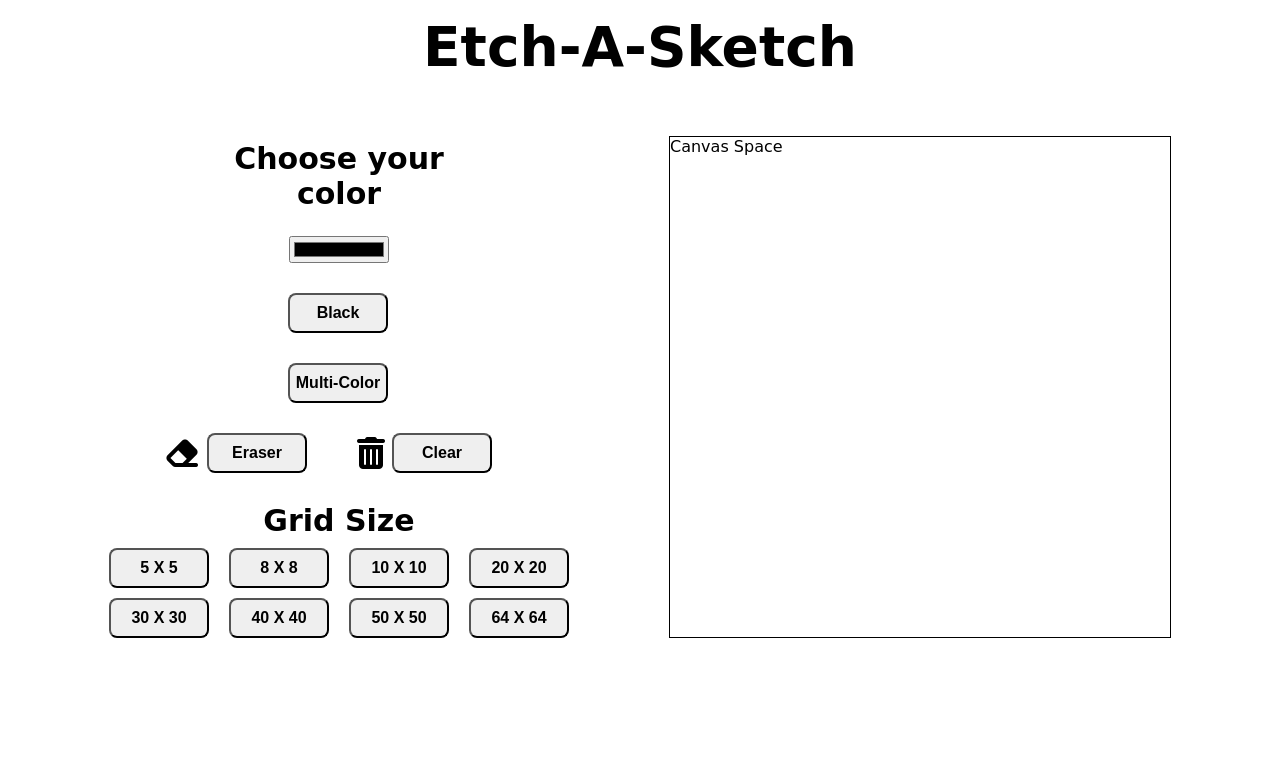
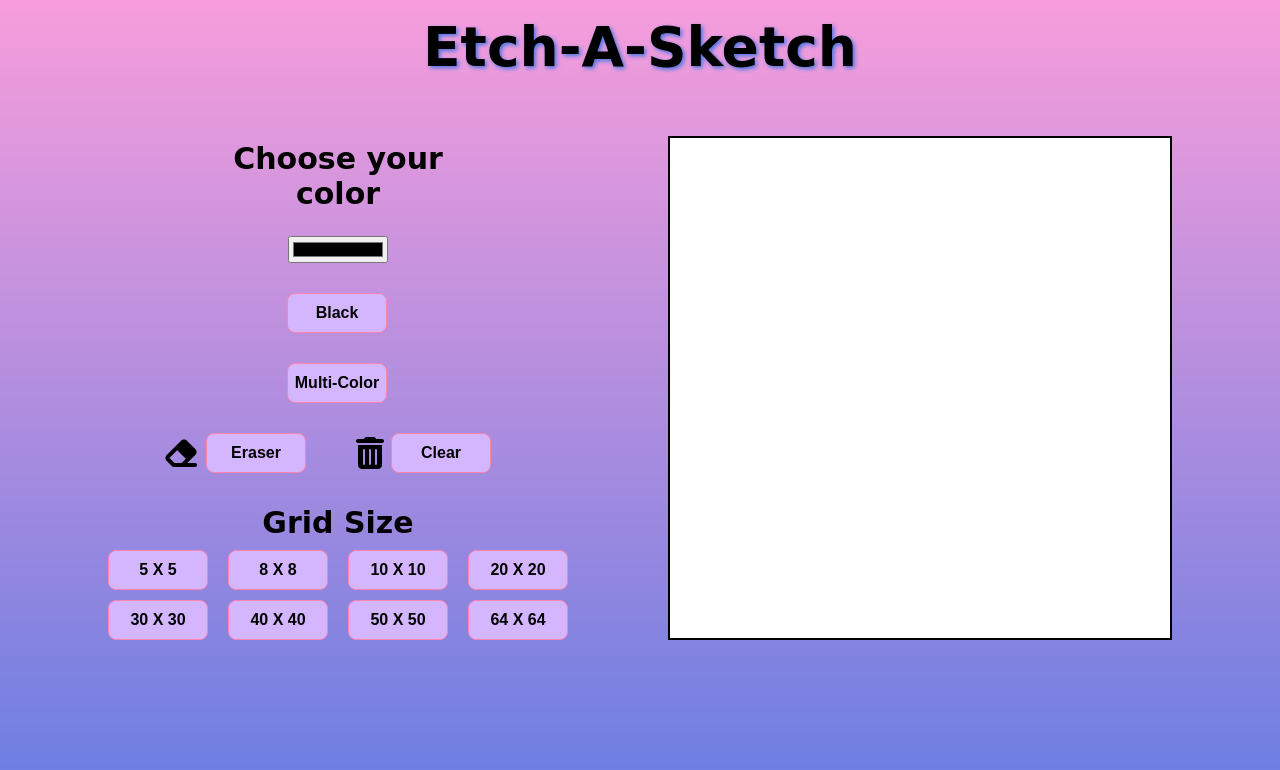
Before and after one commit to CassV22/EtchASketch, a plain HTML site: page index.html in a window 1280 px wide. Drawn offline with Linux system fonts and the light colour scheme; a web font is replaced by a local one.

Commit message:
Completed UI; no JS

```diff
--- a/index.html
+++ b/index.html
@@ -45,14 +45,14 @@
             <div class="grid_change">
                 <h2 class="grid_title">Grid Size</h2>
                 <div class="grid-container">
-                    <button>5 X 5</button>
-                    <button>8 X 8</button>
-                    <button>10 X 10</button>
-                    <button>20 X 20</button>
-                    <button>30 X 30</button>
-                    <button>40 X 40</button>
-                    <button>50 X 50</button>
-                    <button>64 X 64</button>
+                    <button class="size_button">5 X 5</button>
+                    <button class="size_button">8 X 8</button>
+                    <button class="size_button">10 X 10</button>
+                    <button class="size_button">20 X 20</button>
+                    <button class="size_button">30 X 30</button>
+                    <button class="size_button">40 X 40</button>
+                    <button class="size_button">50 X 50</button>
+                    <button class="size_button">64 X 64</button>
 
                 </div>
             </div>
@@ -61,7 +61,7 @@
 
 
 
-        <div id="canvas">Canvas Space</div>
+        <div id="canvas"></div>
 
     </div>
 
--- a/styles.css
+++ b/styles.css
@@ -1,12 +1,14 @@
 body {
     margin: 0;
-    font-family: 'Shantell Sans', cursive;;
+    font-family: 'Shantell Sans', cursive;
+    background-image: url("background1.png");
 }
 
 .title {
     text-align: center;
     font-size: 55px;
     margin-top: 15px;
+    text-shadow: 2px 2px 4px #4576E4;
 }
 
 h2 {
@@ -59,6 +61,15 @@ button {
     font-weight: bold;
     padding: 0;
     border-radius: 8px;
+    border: 1px solid #FD83AF;
+    background-color: #D4B6FF;
+
+
+}
+
+button:hover {
+    box-shadow: 2px 2px 10px 5px #FF699F;
+    border: 3px solid #FD83AF;
 }
 
 .clear-container {
@@ -99,6 +110,7 @@ button {
 #canvas {
     width: 500px;
     height: 500px;
-    border: 1px solid black;
+    border: 2px solid black;
     margin-top: 20px;
+    background-color: #fff;
 }
```
Also changed, not shown: background1.png (added).
